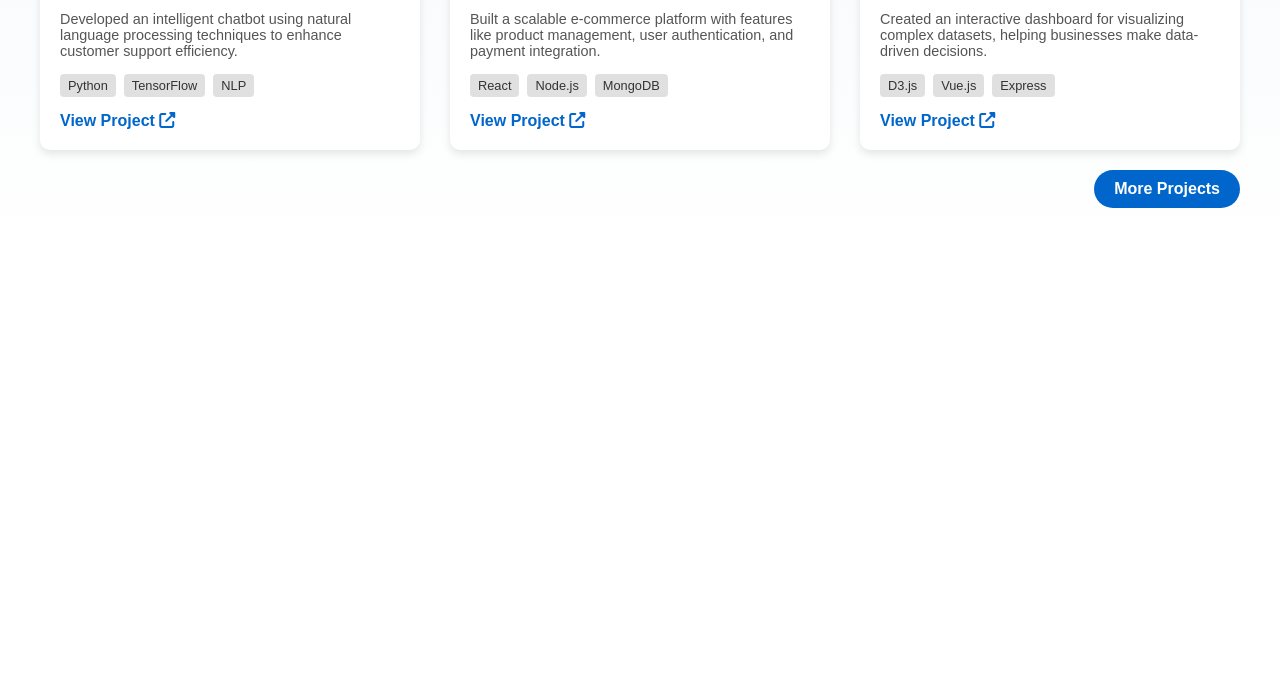
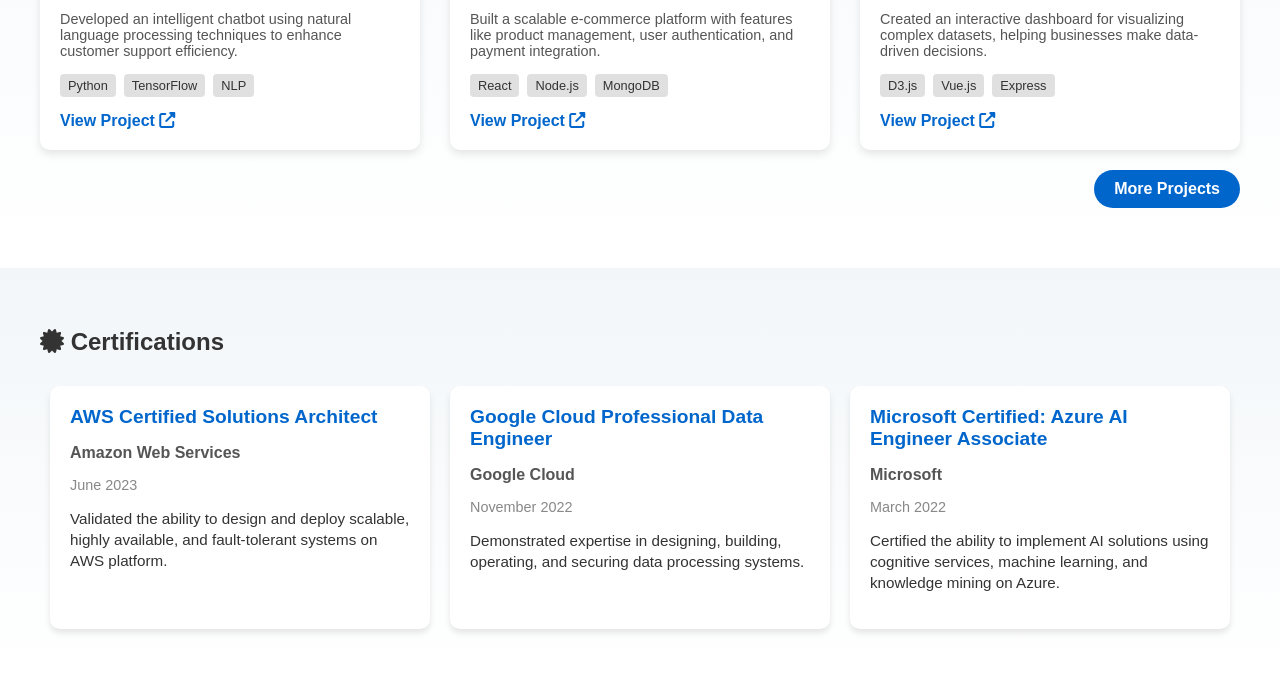
Before and after one commit to alpacayarn/20240815-resume, a plain HTML site: page index.html in a window 1280 px wide. Shown: the part 2203-2876 px from the top of the page. Before the commit the page ends 2471 px from the top, so only its background shows below. Drawn offline with Linux system fonts and the light colour scheme.

Commit message:
Add files via upload

```diff
--- a/index.html
+++ b/index.html
@@ -166,5 +166,34 @@
         <a href="#" target="_blank" rel="noopener noreferrer" class="more-button">More Projects</a>
 
     </section>
+    <section id="certifications">
+        <h2><i class="fas fa-certificate"></i> Certifications</h2>
+        <div class="certifications-container">
+            <div class="certification-card">
+                <div class="certification-content">
+                    <h3>AWS Certified Solutions Architect</h3>
+                    <p class="certification-issuer">Amazon Web Services</p>
+                    <p class="certification-date">June 2023</p>
+                    <p class="certification-description">Validated the ability to design and deploy scalable, highly available, and fault-tolerant systems on AWS platform.</p>
+                </div>
+            </div>
+            <div class="certification-card">
+                <div class="certification-content">
+                    <h3>Google Cloud Professional Data Engineer</h3>
+                    <p class="certification-issuer">Google Cloud</p>
+                    <p class="certification-date">November 2022</p>
+                    <p class="certification-description">Demonstrated expertise in designing, building, operating, and securing data processing systems.</p>
+                </div>
+            </div>
+            <div class="certification-card">
+                <div class="certification-content">
+                    <h3>Microsoft Certified: Azure AI Engineer Associate</h3>
+                    <p class="certification-issuer">Microsoft</p>
+                    <p class="certification-date">March 2022</p>
+                    <p class="certification-description">Certified the ability to implement AI solutions using cognitive services, machine learning, and knowledge mining on Azure.</p>
+                </div>
+            </div>
+        </div>
+    </section>
 </body>
 </html>
--- a/styles.css
+++ b/styles.css
@@ -428,3 +428,75 @@
         width: 100%;
     }
 }
+
+#certifications {
+    padding: 40px;
+    background-color: #f8f9fa;
+}
+
+#certifications h2 {
+    text-align:left;
+    margin-bottom: 30px;
+    color: #333;
+}
+
+.certifications-container {
+    display: flex;
+    flex-wrap: wrap;
+    gap: 20px;
+    justify-content: center;
+}
+
+.certification-card {
+    background-color: #ffffff;
+    border-radius: 10px;
+    box-shadow: 0 4px 6px rgba(0, 0, 0, 0.1);
+    overflow: hidden;
+    width: calc(33.33% - 20px);
+    transition: transform 0.3s ease, box-shadow 0.3s ease;
+}
+
+.certification-card:hover {
+    transform: translateY(-5px);
+    box-shadow: 0 6px 12px rgba(0, 0, 0, 0.15);
+}
+
+.certification-content {
+    padding: 20px;
+}
+
+.certification-content h3 {
+    margin: 0 0 10px;
+    font-size: 1.2em;
+    color: #0066cc;
+}
+
+.certification-issuer {
+    font-weight: bold;
+    color: #555;
+    margin-bottom: 5px;
+}
+
+.certification-date {
+    font-size: 0.9em;
+    color: #888;
+    margin-bottom: 10px;
+}
+
+.certification-description {
+    font-size: 0.95em;
+    color: #333;
+    line-height: 1.4;
+}
+
+@media screen and (max-width: 1024px) {
+    .certification-card {
+        width: calc(50% - 20px);
+    }
+}
+
+@media screen and (max-width: 768px) {
+    .certification-card {
+        width: 100%;
+    }
+}
```
